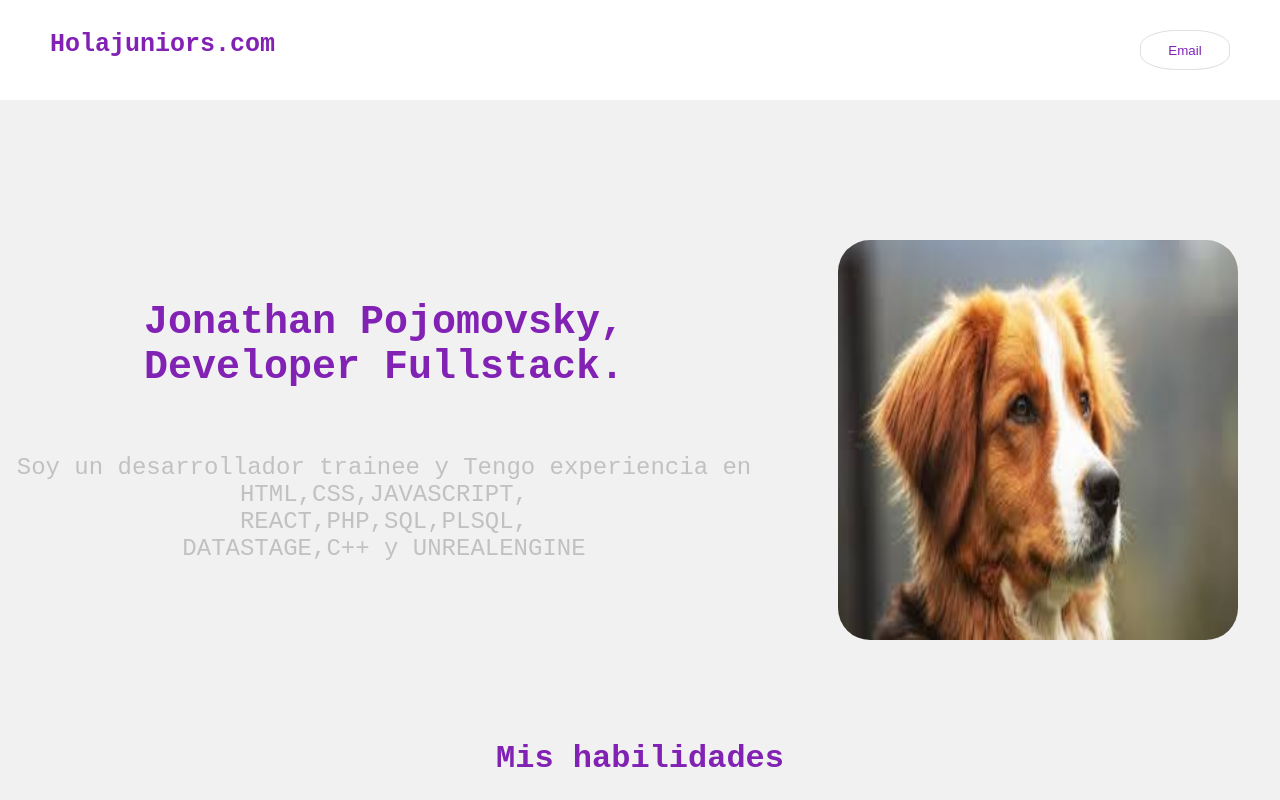
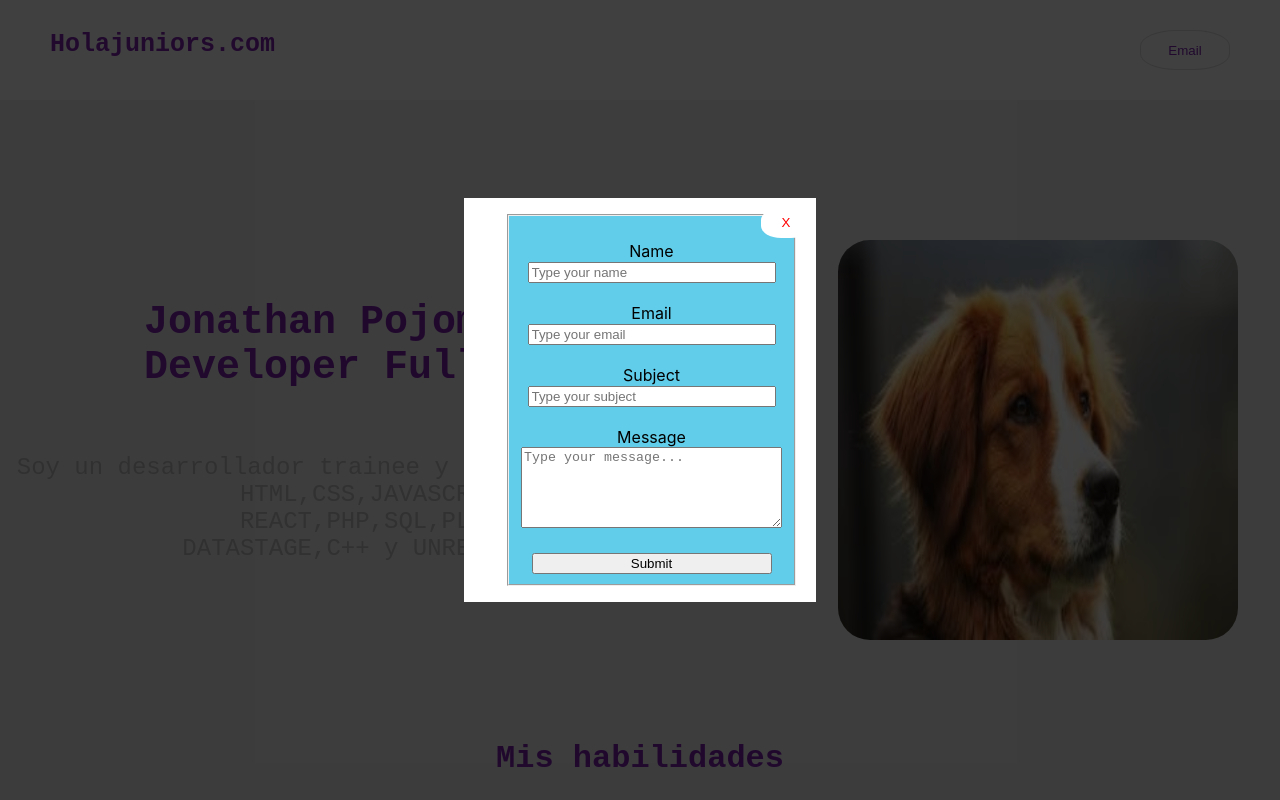
Before and after one commit to JonathanSDP/landing-page, a React (Create React App) app in the folder landing-page/: page / in a window 1280 px wide. Both pictures are taken after a click on the button "Email". Shown: the top 800 px of the page. Built offline with nearby package versions, Linux system fonts and the light colour scheme; a web font is replaced by a local one.

Commit message:
colocacion-Modal-form

```diff
--- a/landing-page/src/App.js
+++ b/landing-page/src/App.js
@@ -3,7 +3,7 @@ import Header from './Components/Header';
 import Profile from './Components/Profile';
 import Experience from './Components/Experience';
 import Footer from './Components/Footer';
-import Form from './Components/Form';
+
 
 function App() {
   return (
@@ -12,11 +12,7 @@ function App() {
       <Profile/>
       <Experience/>
       <Footer/>
-      <Form/>
-      <br/>
-      <br/>
-      <br/>
-      <br/>
+
     </div>
   );
 }
--- a/landing-page/src/Components/Form.css
+++ b/landing-page/src/Components/Form.css
@@ -0,0 +1,45 @@
+.form-container {
+    display: flex;
+    flex-direction: column;
+    max-width: 20px;
+    margin-left: 40px;
+
+
+}
+input {
+    width: 240px;
+}
+.div-name,
+.div-email,
+.div-subject
+{
+    display: inline-block;
+    gap: 20px;
+    margin-top: 20px;
+}
+.div-textarea  {
+    display: inline-block;
+    gap: 20px;
+    margin-top: 20px;
+}
+.div-submit {
+    margin-top: 20px;
+}
+.message-resp {
+    display: flex;
+    flex-direction: row;
+    width: 145px;
+    padding-left: 5px;
+    margin-top: 18px;
+    margin-bottom: 0;
+    margin-left: 47px;
+    margin-right: 50px;
+    background-color: rgb(31, 160, 31);
+    color: #fff;
+    font-weight: bold;
+
+}
+.field-form {
+    margin-left: -13px;
+    background-color: rgb(97, 205, 234);
+}
--- a/landing-page/src/Components/Form.js
+++ b/landing-page/src/Components/Form.js
@@ -1,7 +1,7 @@
 import React, {useState} from 'react'
 import {useForm} from "../Hooks/useForm.js"
 import Loader from './Loader.js';
-import Message from './Message.js';
+import "./Form.css";
 
 
 const initialForm = {
@@ -18,33 +18,35 @@ const validationForm = (form) => {
     let regexMessage = /^.{1,255}$/;
 
     if(!form.name.trim()){
-        errors.name = "The 'Name' is required"
+        errors.name = "The 'Name' is required!"
     }else if(!regexName.test(form.name.trim())) {
-        errors.name ="The 'Name' input only accept  letters and blank spaces"
+        errors.name ="The 'Name' input only accept letters and blank spaces!"
     }
 
     if(!form.email.trim()){
-        errors.email = "The 'Email' is required"
+        errors.email = "The 'Email' is required!"
     }else if(!regexEmail.test(form.email.trim())) {
-        errors.email ="The 'Email' input is incorrect"
+        errors.email ="The 'Email' input is incorrect!"
     }
 
     if(!form.subject.trim()){
-        errors.subject = "The 'Subject' is required"
+        errors.subject = "The 'Subject' is required!"
     }
 
     if(!form.message.trim()){
-        errors.message = "The 'Message' is required"
+        errors.message = "The 'Message' is required!"
     }else if(!regexMessage.test(form.message.trim())) {
-        errors.message ="The 'Message' input not be exceed the 255 characters lenght."
+        errors.message ="The 'Message' input not be exceed the 255 characters lenght!"
     }
 
     return errors;
 }
 
 let styles = {
+    fontSize: "13px",
     fontWeight: "bold",
     color: "#dc3545",
+
 };
 
 const Form = () => {
@@ -61,6 +63,8 @@ const Form = () => {
   return (
     <div className='form-container'>
         <form onSubmit={handleSubmit}>
+            <fieldset className='field-form'>
+            <div className='div-name'>
             <label htmlFor='name'>Name</label>
             <input type="text"
             id="name"
@@ -72,6 +76,8 @@ const Form = () => {
             required
             />
             {errors.name && <p style={styles}>{errors.name}</p>}
+            </div>
+            <div className='div-email'>
             <label htmlFor='email'>Email</label>
             <input type="email"
             id="email"
@@ -83,6 +89,8 @@ const Form = () => {
             required
             />
             {errors.email && <p style={styles}>{errors.email}</p>}
+            </div>
+            <div className='div-subject'>
             <label htmlFor='subject'>Subject</label>
             <input type="text"
             id="subject"
@@ -94,21 +102,29 @@ const Form = () => {
             required
             />
             {errors.subject && <p style={styles}>{errors.subject}</p>}
-            <label htmlFor='message'>Message</label>
+            </div>
+            <div className='div-textarea'>
+            <label htmlFor='message' className='message'>Message</label>
             <textarea name='message'
-            cols="50" rows="5"
-            placeholder='Type your message'
+            cols="30" rows="5"
+            placeholder='Type your message...'
             onBlur={handleBlur}
             onChange={handleChange}
             value={form.message}
             required
             ></textarea>
             {errors.message && <p style={styles}>{errors.message}</p>}
+            </div>
+            <div className='div-submit'>
             <input type="Submit"
             value="Submit"/>
+            </div>
+            {loading && <Loader/>}
+            <div className='message-resp-div'>
+                {response && <p className='message-resp'>Your data was sent</p>}
+            </div>
+            </fieldset>
         </form>
-        {loading && <Loader/>}
-        {response && <Message msg="Your data was sent" bgColor="#198754"/>}
     </div>
   )
 }
--- a/landing-page/src/Components/Header.js
+++ b/landing-page/src/Components/Header.js
@@ -1,12 +1,21 @@
 import React from 'react'
 import './Header.css'
+import ModalForm from './ModalForm'
+import { useModalForm } from '../Hooks/useModalForm'
+import Form from './Form'
 
 const Header = () => {
+  const [isOpenModal1,openModal1,closeModal1 ] = useModalForm(false);
+
   return (
     <header>
         <div class="wrap-header">
             <a href="holajuniors.com" className='link-title'>Holajuniors.com</a>
-            <button>Email</button>
+            <button onClick={openModal1}>Email</button>
+            <ModalForm isOpen={isOpenModal1} closeModal={closeModal1}>
+              <Form/>
+
+            </ModalForm>
         </div>
     </header>
   )
--- a/landing-page/src/Components/Loader.css
+++ b/landing-page/src/Components/Loader.css
@@ -1,60 +1,23 @@
 .lds-ring {
     display: inline-block;
     position: relative;
-    width: 80px;
-    height: 80px;
+    width: 50px;
+    height: 50px;
   }
 
   .lds-ring div {
     box-sizing: border-box;
     display: block;
     position: absolute;
-    width: 64px;
-    height: 64px;
-    margin: 8px;
+    width: 35px;
+    height: 35px;
+    margin-left: 8px;
+
+    margin-top: 20px;
     border: 8px solid #000;
     border-radius: 50%;
     animation: lds-ring 1.2s cubic-bezier(0.5, 0, 0.5, 1) infinite;
-    border-color: #000 transparent transparent transparent;
-  }
-
-  .lds-ring div:nth-child(1) {
-    animation-delay: -0.45s;
-  }
-
-  .lds-ring div:nth-child(2) {
-    animation-delay: -0.3s;
-  }
-
-  .lds-ring div:nth-child(3) {
-    animation-delay: -0.15s;
-  }
-
-  @keyframes lds-ring {
-    0% {
-      transform: rotate(0deg);
-    }
-    100% {
-      transform: rotate(360deg);
-    }
-  }.lds-ring {
-    display: inline-block;
-    position: relative;
-    width: 80px;
-    height: 80px;
-  }
-
-  .lds-ring div {
-    box-sizing: border-box;
-    display: block;
-    position: absolute;
-    width: 64px;
-    height: 64px;
-    margin: 8px;
-    border: 8px solid #000;
-    border-radius: 50%;
-    animation: lds-ring 1.2s cubic-bezier(0.5, 0, 0.5, 1) infinite;
-    border-color: #000 transparent transparent transparent;
+    border-color: rgb(31, 160, 31) transparent transparent transparent;
   }
 
   .lds-ring div:nth-child(1) {
--- /dev/null
+++ b/landing-page/src/Components/ModalForm.css
@@ -0,0 +1,41 @@
+.modal {
+    position: fixed;
+    z-index: 999;
+    top:0;
+    left: 0;
+    width: 100%;
+    min-height: 100vh;
+    background-color: rgba(0, 0, 0, 0.75);
+    display: none;
+    justify-content: center;
+    align-items: center;
+}
+
+.modal.is-open {
+    display: flex;
+}
+
+.modal-container {
+    position: relative;
+    padding: 1rem;
+    min-width: 320px;
+    max-width: 480px;
+    min-height: 200px;
+    max-height: 700px;
+    overflow-y: auto;
+    background-color: #fff;
+}
+
+.modal-close {
+    position: absolute;
+    top: 10px;
+    right: 5px;
+
+}
+
+.modal-container > .modal-close {
+    width:50px;
+    height: 30px;
+    border: none;
+    color: red;
+}
--- /dev/null
+++ b/landing-page/src/Components/ModalForm.js
@@ -0,0 +1,16 @@
+import "./ModalForm.css";
+
+const ModalForm = ({children,isOpen,closeModal}) => {
+  return (
+    <article className={`modal ${isOpen && "is-open"}`}>
+        <div className="modal-container">
+            <button className="modal-close" onClick={closeModal}>X</button>
+            {children}
+        </div>
+
+
+    </article>
+  )
+}
+
+export default ModalForm
--- a/landing-page/src/Hooks/useForm.js
+++ b/landing-page/src/Hooks/useForm.js
@@ -25,7 +25,6 @@ export const useForm = (initialForm,validateForm) => {
         setErrors(validateForm(form));
 
         if(Object.keys(errors).length === 0) {
-            alert("Sending Form");
             setLoading(true);
             helpHttp()
             .post("https://formsubmit.co/ajax/jonas1993seba@gmail.com", {
--- /dev/null
+++ b/landing-page/src/Hooks/useModalForm.js
@@ -0,0 +1,13 @@
+import { useState } from "react";
+
+
+
+export const useModalForm = (initialValue = false) => {
+  const [isOpen, setisOpen] = useState(initialValue);
+
+  const openModal = () => setisOpen(true);
+  const closeModal = () => setisOpen(false);
+
+  return [isOpen, openModal,closeModal];
+
+}
```
